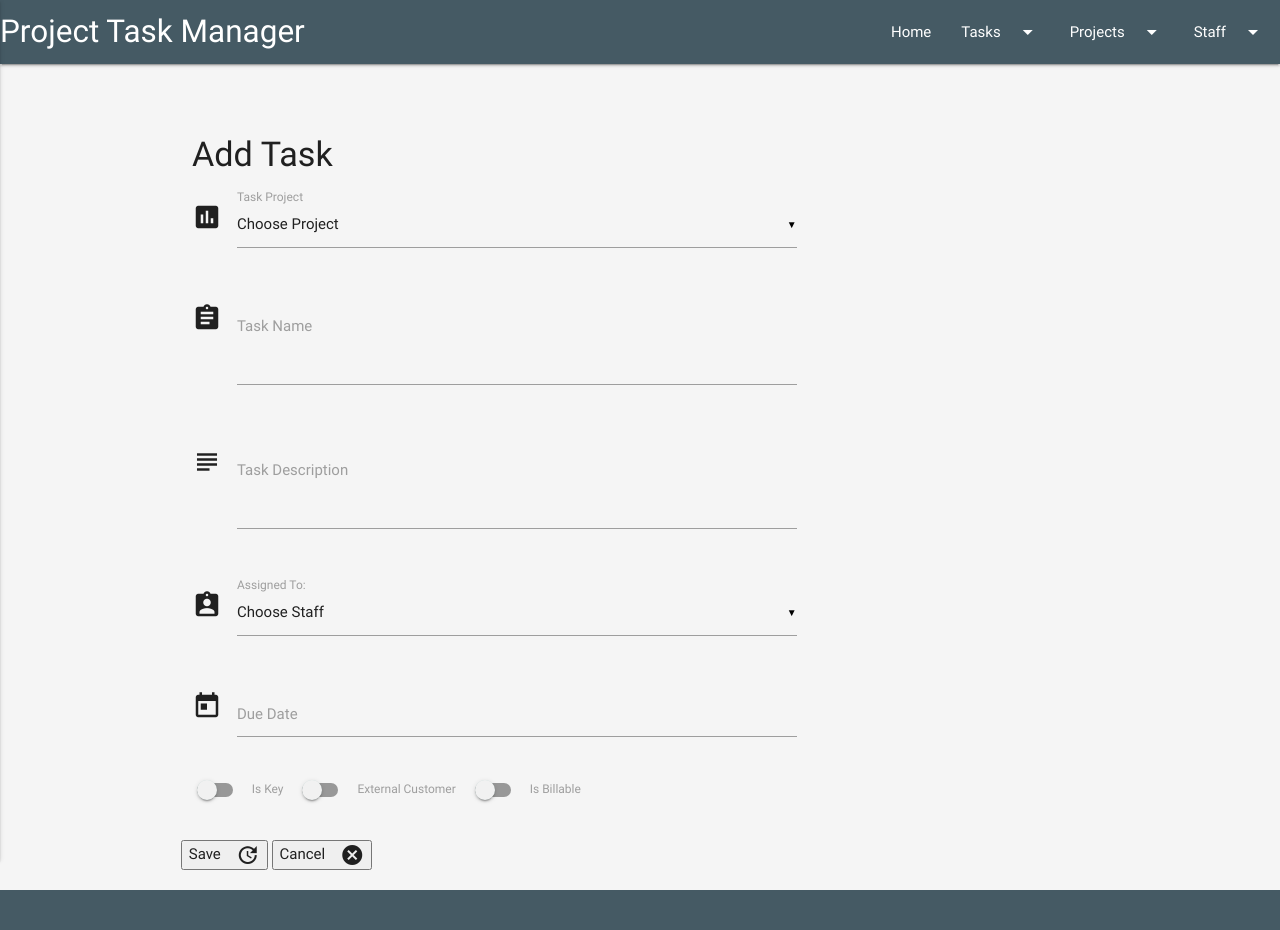
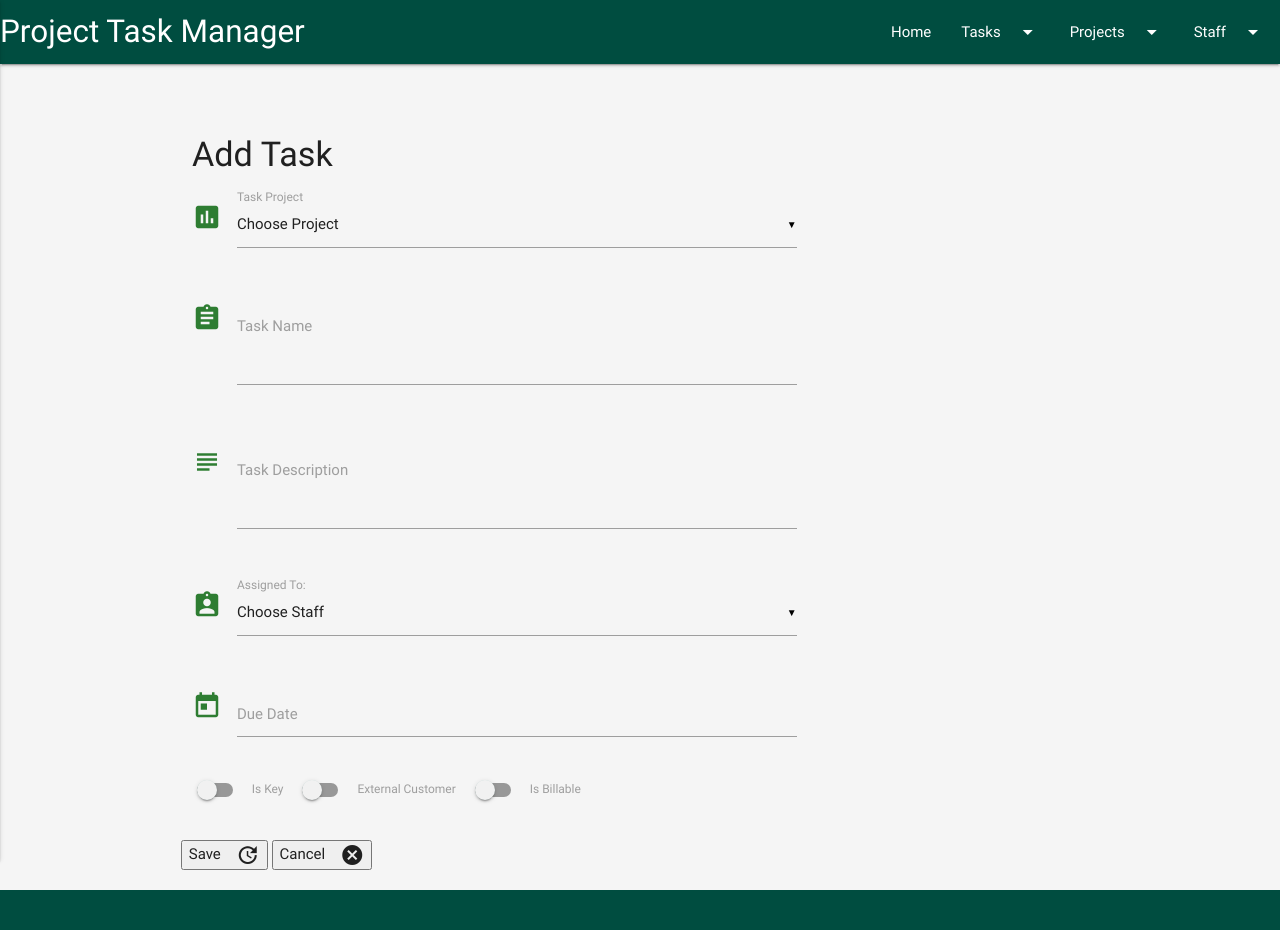
Before and after one commit to Mofarrell1967/project-task-tracker, a Flask app: page /add_task in a window 1280 px wide. Run offline with Flask 2, Linux system fonts and the light colour scheme; data that the repository does not hold is empty; some libraries are stand-ins or nearby versions.

Commit message:
Updated icon colors

```diff
--- a/templates/addproject.html
+++ b/templates/addproject.html
@@ -5,21 +5,21 @@
 <form action="{{ url_for('insert_project') }}" method="POST" class="col s12">
     <div class="row">
         <div class="input-field col s12">
-            <i class="material-icons prefix">poll</i>
+            <i class="material-icons prefix green-text text-darken-3">poll</i>
             <input id="project_name" name="project_name" type="text" class="validate">
             <label for="project_name">Project Name</label>
         </div>
     </div>
      <div class="row">
         <div class="input-field col s12">
-            <i class="material-icons prefix">subject</i>
+            <i class="material-icons prefix green-text text-darken-3">subject</i>
             <input id="project_description" name="project_description" type="text" class="validate">
             <label for="project_description">Project Description</label>
         </div>
     </div>
      <div class="row">
         <div class="input-field col s12">
-            <i class="material-icons prefix">assignment_ind</i>
+            <i class="material-icons prefix green-text text-darken-3">assignment_ind</i>
             <input id="project_owner" name="project_owner" type="text" class="validate">
             <label for="project_owner">Project Owner</label>
         </div>
--- a/templates/addstaff.html
+++ b/templates/addstaff.html
@@ -5,14 +5,14 @@
 <form action="{{ url_for('insert_staff') }}" method="POST" class="col s12">
     <div class="row">
         <div class="input-field col s12">
-            <i class="material-icons prefix">poll</i>
+            <i class="material-icons prefix green-text text-darken-3">poll</i>
             <input id="staff_name" name="staff_name" type="text" class="validate">
             <label for="staff_name">Staff Name</label>
         </div>
     </div>
      <div class="row">
         <div class="input-field col s12">
-            <i class="material-icons prefix">poll</i>
+            <i class="material-icons prefix green-text text-darken-3">poll</i>
             <input id="team" name="team" type="text" class="validate">
             <label for="team">Staff Team</label>
         </div>
--- a/templates/addtask.html
+++ b/templates/addtask.html
@@ -4,7 +4,7 @@
     <form action="{{ url_for('insert_task') }}" method="POST"  class="col s12">
     <div class="row">
                     <div class="input-field col s12">
-                    <i class="material-icons prefix">poll</i>
+                    <i class="material-icons prefix green-text text-darken-3">poll</i>
                     <select id="projects" name="project_name">
                   <option value="" disabled selected>Choose Project</option>
                   {% for pro in projects %}
@@ -16,21 +16,21 @@
             </div>
         <div class="row">
             <div class="input-field col s12">
-                <i class="material-icons prefix">assignment</i>
+                <i class="material-icons prefix green-text text-darken-3">assignment</i>
                <textarea name="task_name" id="task_name" class="materialize-textarea"></textarea>
                 <label for="icon_prefix">Task Name</label>
             </div>
         </div>
         <div class="row">
             <div class="input-field col s12">
-                <i class="material-icons prefix">subject</i>
+                <i class="material-icons prefix green-text text-darken-3">subject</i>
                 <textarea name="task_description" id="task_description" class="materialize-textarea"></textarea>
                 <label for="icon_telephone">Task Description</label>
             </div>
         </div>
          <div class="row">
                     <div class="input-field col s12">
-                    <i class="material-icons prefix">assignment_ind</i>
+                    <i class="material-icons prefix green-text text-darken-3">assignment_ind</i>
                     <select id="staff" name="staff_name">
                   <option value="" disabled selected>Choose Staff</option>
                   {% for sta in staff %}
@@ -42,7 +42,7 @@
             </div>
               <div class="row">
             <div class="input-field col s12">
-                <i class="material-icons prefix">today</i>
+                <i class="material-icons prefix green-text text-darken-3">today</i>
                 <input id="due_date" name="due_date" type="text" class="datepicker">
                 <label for="icon_prefix">Due Date</label>
             </div>
--- a/templates/base.html
+++ b/templates/base.html
@@ -48,7 +48,7 @@
  <nav>
 
 
-     <div class="nav-wrapper blue-grey darken-2">
+     <div class="nav-wrapper teal darken-4">
      <a href="{{url_for('view_tasks')}}" class="brand-logo">Project Task Manager</a>
 
       <a href="#" data-activates="mobile-demo" class="button-collapse"><i class="material-icons">menu</i></a>
@@ -72,7 +72,7 @@
         {% block content %} {% endblock %}
     </div>
      </main>
-    <footer class="page-footer blue-grey darken-2">
+    <footer class="page-footer teal darken-4">
           <div class="container">
             <div class="row">
 
--- a/templates/editproject.html
+++ b/templates/editproject.html
@@ -6,21 +6,21 @@
     <form action="{{ url_for('update_project', project_id=project._id) }}" method="POST" class="col s12">
         <div class="row">
             <div class="input-field col s12">
-                <i class="material-icons prefix">poll</i>
+                <i class="material-icons prefix green-text text-darken-3">poll</i>
                 <input id="project_name" name="project_name" type="text" class="validate" value="{{project.project_name}}">
                 <label for="project_name">Project Name</label>
             </div>
              </div>
              <div class="row">
             <div class="input-field col s12">
-                <i class="material-icons prefix">subject</i>
+                <i class="material-icons prefix green-text text-darken-3">subject</i>
                 <input id="project_description" name="project_description" type="text" class="validate" value="{{project.project_description}}">
                 <label for="project_description">Project Description</label>
             </div>
              </div>
              <div class="row">
             <div class="input-field col s12">
-                <i class="material-icons prefix">assignment_ind</i>
+                <i class="material-icons prefix green-text text-darken-3">assignment_ind</i>
                 <input id="project_owner" name="project_owner" type="text" class="validate" value="{{project.project_owner}}">
                 <label for="project_owner">Project Owner</label>
             </div>
--- a/templates/editstaff.html
+++ b/templates/editstaff.html
@@ -6,14 +6,14 @@
     <form action="{{ url_for('update_staff', staff_id=staff._id) }}" method="POST" class="col s12">
         <div class="row">
             <div class="input-field col s12">
-                <i class="material-icons prefix">poll</i>
+                <i class="material-icons prefix green-text text-darken-3">poll</i>
                 <input id="staff_name" name="staff_name" type="text" class="validate" value="{{staff.staff_name}}">
                 <label for="staff_name">Staff Name</label>
             </div>
              </div>
              <div class="row">
             <div class="input-field col s12">
-                <i class="material-icons prefix">work</i>
+                <i class="material-icons prefix green-text text-darken-3">work</i>
                 <input id="team" name="team" type="text" class="validate" value="{{staff.team}}">
                 <label for="team">Staff Team</label>
             </div>
```
Also changed, not shown: templates/edittask.html (+5 -5 lines), templates/viewtasks.html (+4 -4 lines).
